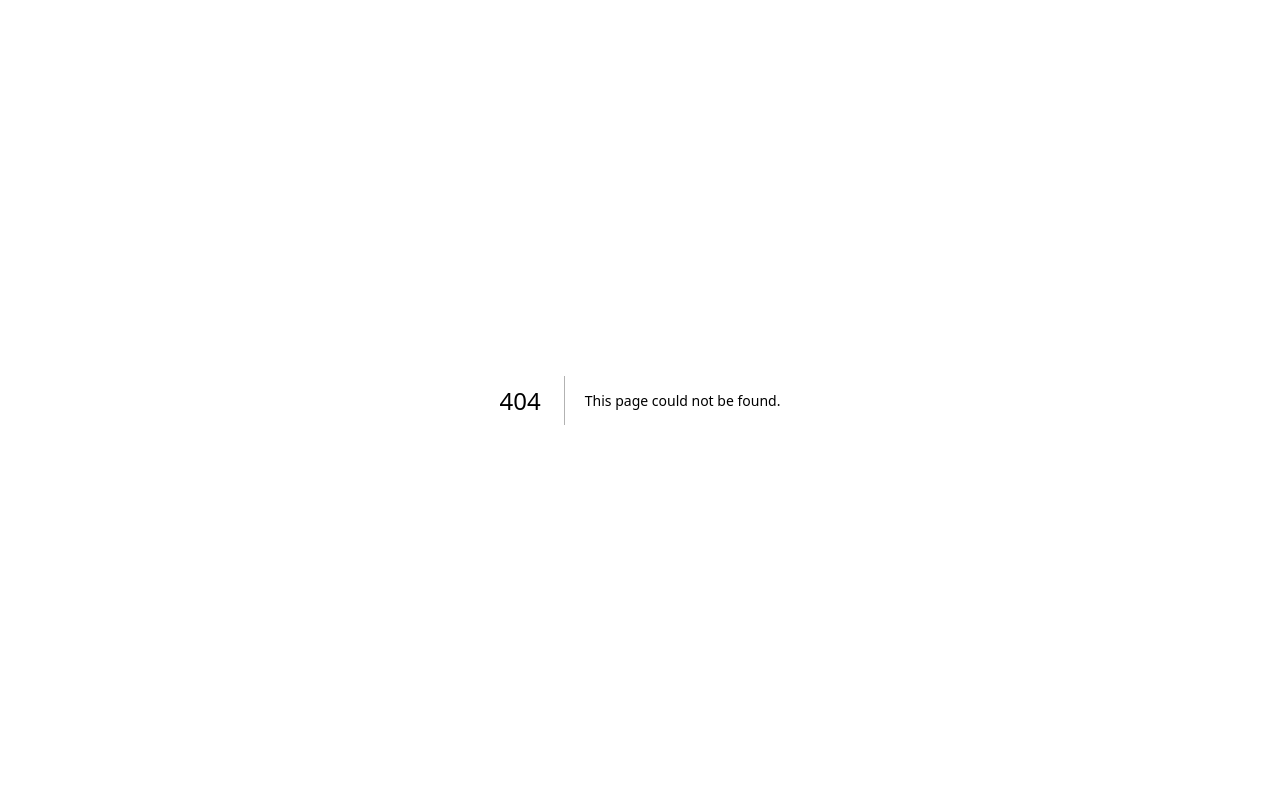
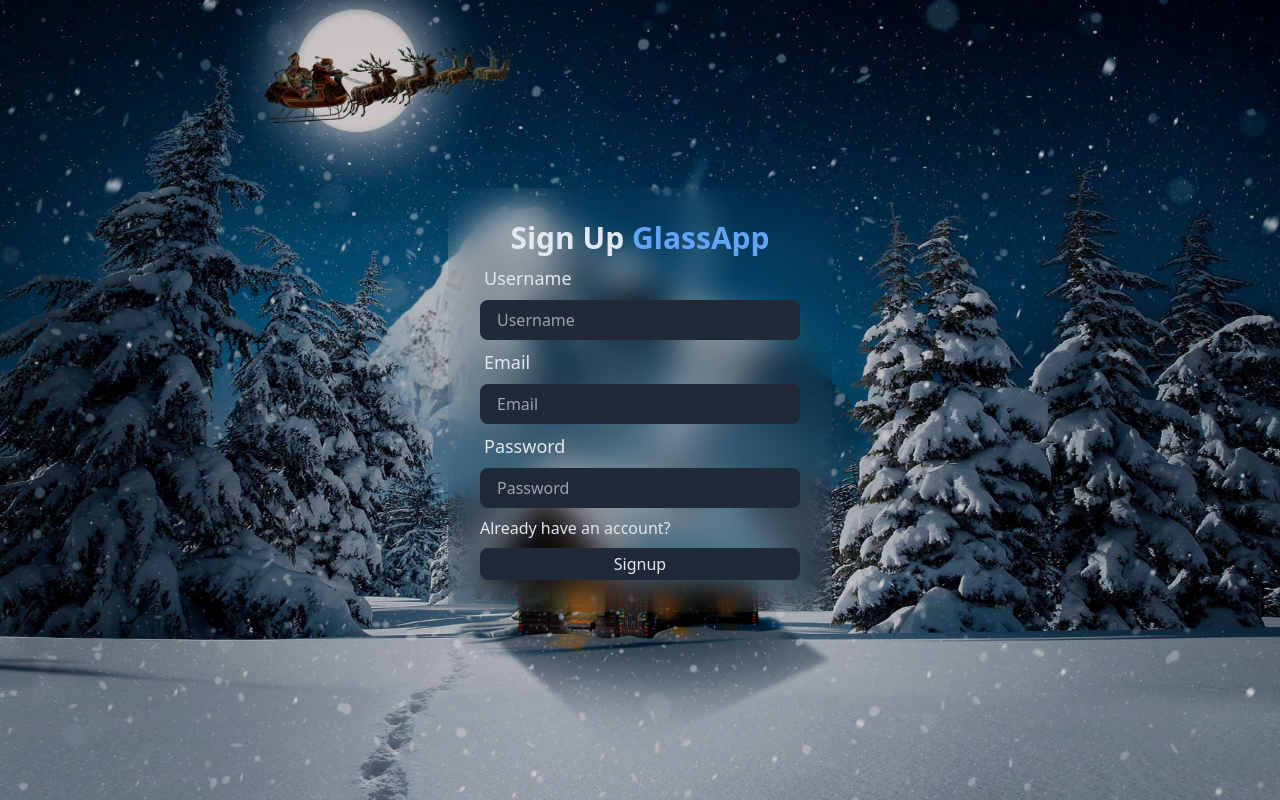
Before and after one commit to MehmoodulHasssan/Glass-App, a Next.js app: page /user/signup in a window 1280 px wide. Before the commit this address had no page. Built offline with nearby package versions, Linux system fonts and the light colour scheme.

Commit message:
Created UI of login and signup pages with added functionalities of submitting form on frontend

```diff
--- a/src/app/globals.css
+++ b/src/app/globals.css
@@ -2,32 +2,9 @@
 @tailwind components;
 @tailwind utilities;
 
-:root {
-  --foreground-rgb: 0, 0, 0;
-  --background-start-rgb: 214, 219, 220;
-  --background-end-rgb: 255, 255, 255;
+body {
+  background: linear-gradient(rgba(0, 0, 0, 0.2), rgba(0, 0, 0, 0.2)), url("/bg.png");
+  background-repeat: no-repeat;
+  background-size: cover;
+  background-position: center;
 }
-
-@media (prefers-color-scheme: dark) {
-  :root {
-    --foreground-rgb: 255, 255, 255;
-    --background-start-rgb: 0, 0, 0;
-    --background-end-rgb: 0, 0, 0;
-  }
-}
-
-body {
-  color: rgb(var(--foreground-rgb));
-  background: linear-gradient(
-      to bottom,
-      transparent,
-      rgb(var(--background-end-rgb))
-    )
-    rgb(var(--background-start-rgb));
-}
-
-@layer utilities {
-  .text-balance {
-    text-wrap: balance;
-  }
-}
--- a/src/app/layout.js
+++ b/src/app/layout.js
@@ -8,7 +8,7 @@
 export default function RootLayout({ children }) {
   return (
     <html lang="en">
-      <body>{children}</body>
+      <body className="h-screen">{children}</body>
     </html>
   );
 }
--- a/src/app/page.js
+++ b/src/app/page.js
@@ -1,7 +1,20 @@
+'use client';
 import React from 'react';
+import { useRouter } from 'next/navigation';
 
 const HomePage = () => {
-  return <div>Hello from homepage</div>;
+  const router = useRouter();
+  return (
+    <div className="h-screen">
+      Welcome home
+      <button
+        onClick={() => router.push('/user/login')}
+        className="btn btn-neutral"
+      >
+        Login
+      </button>
+    </div>
+  );
 };
 
 export default HomePage;
--- /dev/null
+++ b/src/app/user/login/page.jsx
@@ -0,0 +1,32 @@
+'use client'
+import React from 'react';
+import InputBar from '@/components/Registeration/InputBar';
+import Button from '@/components/Registeration/Button';
+import Wrapper from '@/components/Registeration/Wrapper';
+import { useRouter } from 'next/navigation';
+
+const LoginPage = () => {
+    const router = useRouter()
+    const handleSubmit = (formData) => {
+        const data = Object.fromEntries(formData.entries())
+        console.log(data)
+    }
+
+    return (
+        <div className="flex justify-center items-center h-screen w-screen">
+            <Wrapper action={handleSubmit}>
+                <h1 className="text-3xl font-semibold">
+                    Login <span className="text-blue-400">GlassApp</span>
+                </h1>
+                <InputBar type="email" name="email" />
+                <InputBar type="password" name="password" />
+                <div className="flex flex-col gap-2 w-full">
+                    <p onClick={() => router.push('/user/signup')} className='hover:text-slate-300 hover:cursor-pointer'>Not have an account?</p>
+                    <Button>Login</Button>
+                </div>
+            </Wrapper>
+        </div>
+    );
+};
+
+export default LoginPage;
--- /dev/null
+++ b/src/app/user/signup/page.jsx
@@ -0,0 +1,33 @@
+'use client'
+import React, { useActionState } from 'react';
+import InputBar from '@/components/Registeration/InputBar';
+import Button from '@/components/Registeration/Button';
+import Wrapper from '@/components/Registeration/Wrapper';
+import { useRouter } from 'next/navigation';
+
+const SignupPage = () => {
+    const router = useRouter()
+    const handleSubmit = (formData) => {
+        const data = Object.fromEntries(formData.entries())
+        console.log(data)
+    }
+
+    return (
+        <div className="flex justify-center items-center h-screen w-screen">
+            <Wrapper action={handleSubmit}>
+                <h1 className="text-3xl font-semibold">
+                    Sign Up <span className="text-blue-400">GlassApp</span>
+                </h1>
+                <InputBar type="text" name="username" />
+                <InputBar type="email" name="email" />
+                <InputBar type="password" name="password" />
+                <div className="flex flex-col gap-2 w-full">
+                    <p onClick={() => router.push('/user/login')} className='hover:text-slate-300 hover:cursor-pointer'>Already have an account?</p>
+                    <Button>Signup</Button>
+                </div>
+            </Wrapper>
+        </div>
+    );
+};
+
+export default SignupPage;
--- /dev/null
+++ b/src/components/Registeration/Button.jsx
@@ -0,0 +1,11 @@
+import React, { Children } from 'react'
+
+const Button = ({ children }) => {
+    return (
+        <button className="w-full h-8 rounded-lg bg-gray-800 hover:bg-gray-700">
+            {children}
+        </button>
+    )
+}
+
+export default Button
--- /dev/null
+++ b/src/components/Registeration/InputBar.jsx
@@ -0,0 +1,24 @@
+import React from 'react'
+
+const InputBar = ({ name, type }) => {
+    const Pascalize = (name) => {
+        return name[0].toUpperCase() + name.slice(1);
+    }
+    return (
+        <div className="w-[20rem] flex flex-col gap-2">
+            <label htmlFor={name} className="text-lg ml-1">
+                {Pascalize(name)}
+            </label>
+            <input
+                id={name}
+                name={name}
+                type={type}
+                placeholder={Pascalize(name)}
+                required
+                className="input input-bordered max-w-xs w-full h-10 bg-gray-800"
+            />
+        </div>
+    )
+}
+
+export default InputBar
--- /dev/null
+++ b/src/components/Registeration/Wrapper.jsx
@@ -0,0 +1,11 @@
+import React from 'react'
+
+const Wrapper = ({ children, ...props }) => {
+    return (
+        <form {...props} className="flex flex-col gap-2 items-center text-slate-200 p-8 m-auto w-1/4 min-w-96 backdrop-blur-lg">
+            {children}
+        </form>
+    )
+}
+
+export default Wrapper
--- a/tailwind.config.js
+++ b/tailwind.config.js
@@ -1,18 +1,18 @@
 /** @type {import('tailwindcss').Config} */
 module.exports = {
   content: [
-    "./src/pages/**/*.{js,ts,jsx,tsx,mdx}",
-    "./src/components/**/*.{js,ts,jsx,tsx,mdx}",
-    "./src/app/**/*.{js,ts,jsx,tsx,mdx}",
+    './src/pages/**/*.{js,ts,jsx,tsx,mdx}',
+    './src/components/**/*.{js,ts,jsx,tsx,mdx}',
+    './src/app/**/*.{js,ts,jsx,tsx,mdx}',
   ],
   theme: {
     extend: {
       backgroundImage: {
-        "gradient-radial": "radial-gradient(var(--tw-gradient-stops))",
-        "gradient-conic":
-          "conic-gradient(from 180deg at 50% 50%, var(--tw-gradient-stops))",
+        'gradient-radial': 'radial-gradient(var(--tw-gradient-stops))',
+        'gradient-conic':
+          'conic-gradient(from 180deg at 50% 50%, var(--tw-gradient-stops))',
       },
     },
   },
-  plugins: [],
+  plugins: [require('daisyui')],
 };
```
Also changed, not shown: package.json (+6 -5 lines), public/bg.png (added), 1 other file (tests, documents, lock files or other folders).
